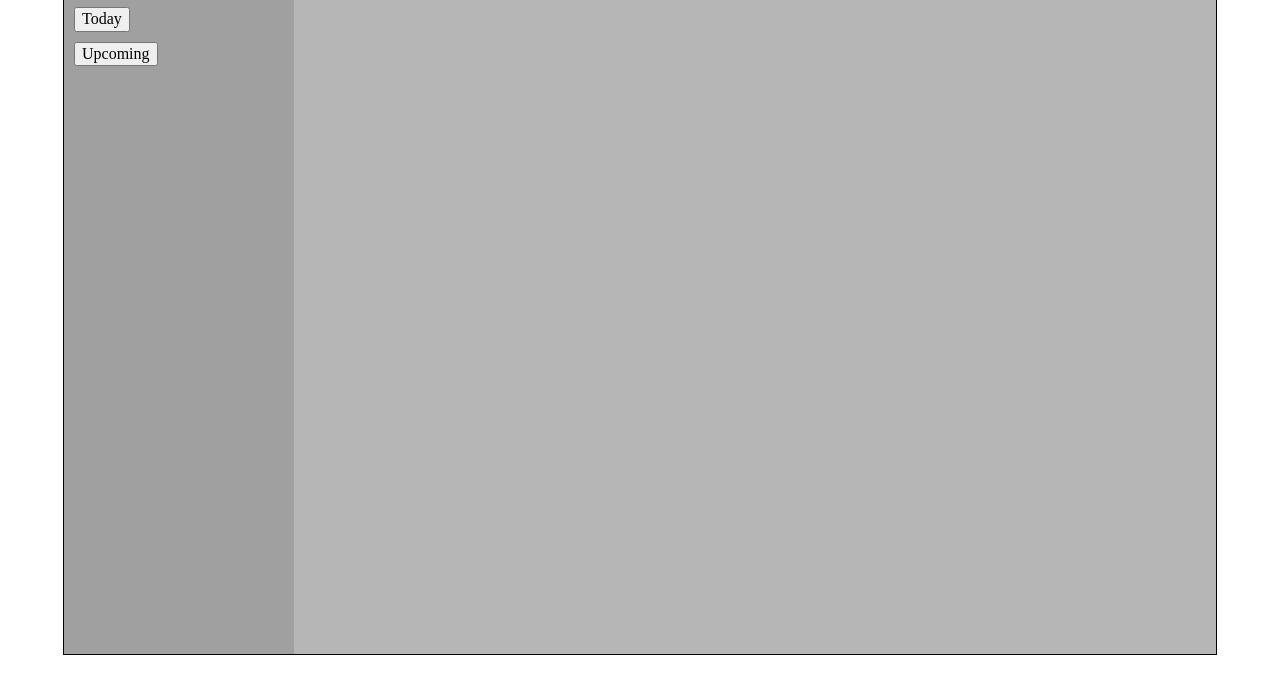
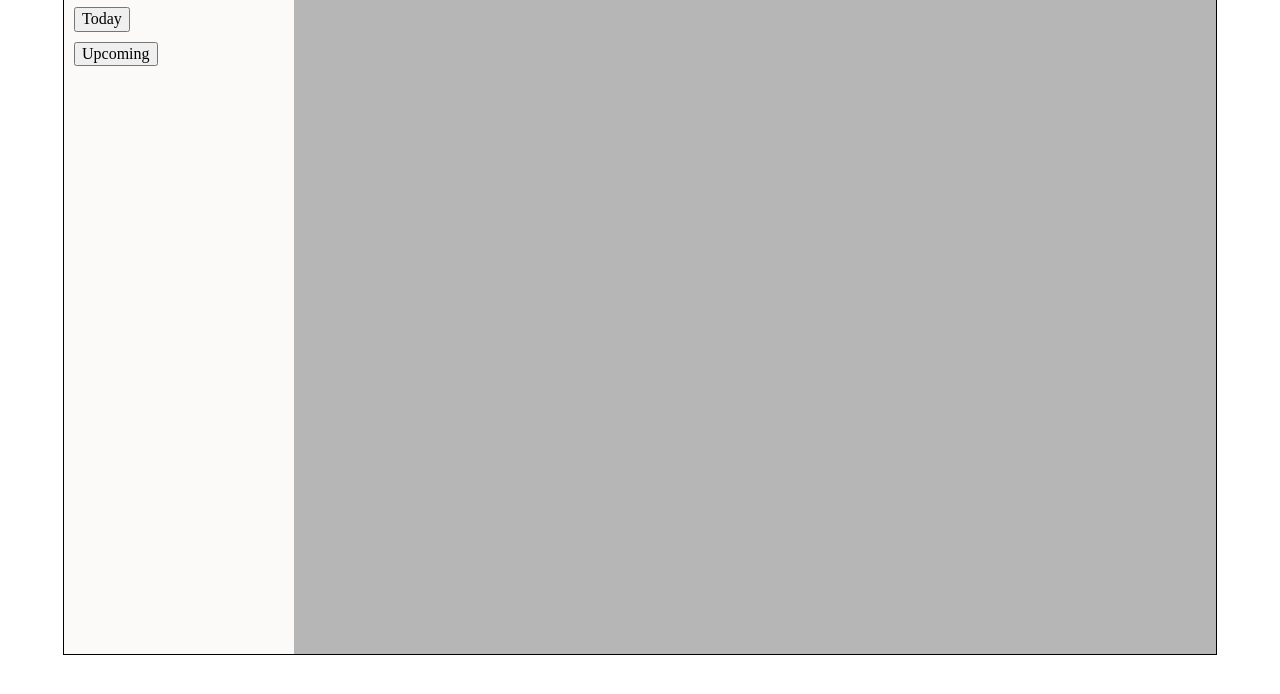
Before and after one commit to iysz18/Todo-List, a website built with webpack: page src/template.html in a window 1280 px wide. Shown: the part 106-800 px from the top of the page. Built offline with nearby package versions, Linux system fonts and the light colour scheme.

Commit message:
style(sidebar): apply new color to sidebar

```diff
--- a/src/style.css
+++ b/src/style.css
@@ -18,7 +18,7 @@ body {
 .sidebar {
     width: 20%;
     height: 100%;
-    background: rgb(160, 160, 160);
+    background: #FCFAF8;
 }
 
 .logo-text {
```
